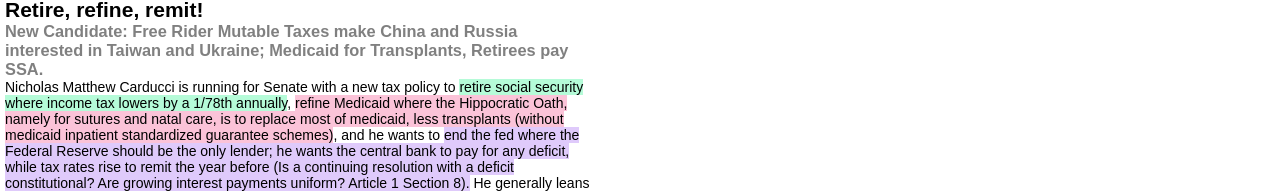
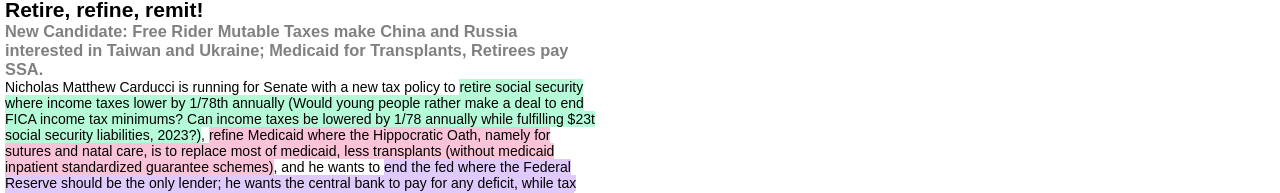
Before and after one commit to NickCarducci/TruncatedWholesaleTax, a React (Create React App) app: page / in a window 1280 px wide. Shown: the part 330-523 px from the top of the page. Built offline with nearby package versions, Linux system fonts and the light colour scheme; a web font is replaced by a local one.

Commit message:
Update App.js

```diff
--- a/src/App.js
+++ b/src/App.js
@@ -123,8 +123,10 @@ class App extends React.Component {
                 backgroundColor: "rgba(150,250,200,.7)"
               }}
             >
-              retire social security where income tax lowers by a 1/78th
-              annually
+              retire social security where income taxes lower by 1/78th annually
+              (Would young people rather make a deal to end FICA income tax
+              minimums? Can income taxes be lowered by 1/78 annually while
+              fulfilling $23t social security liabilities, 2023?)
             </span>
             <span
               style={{
```
